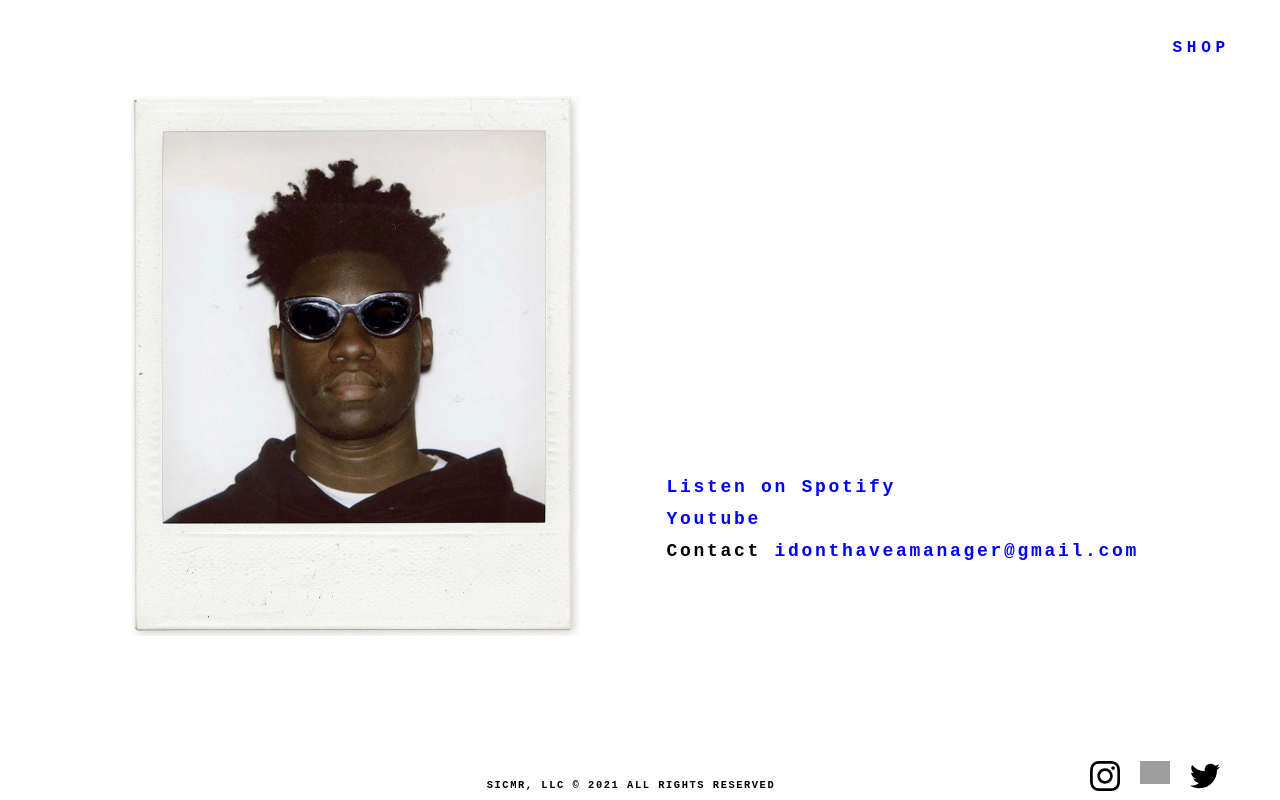
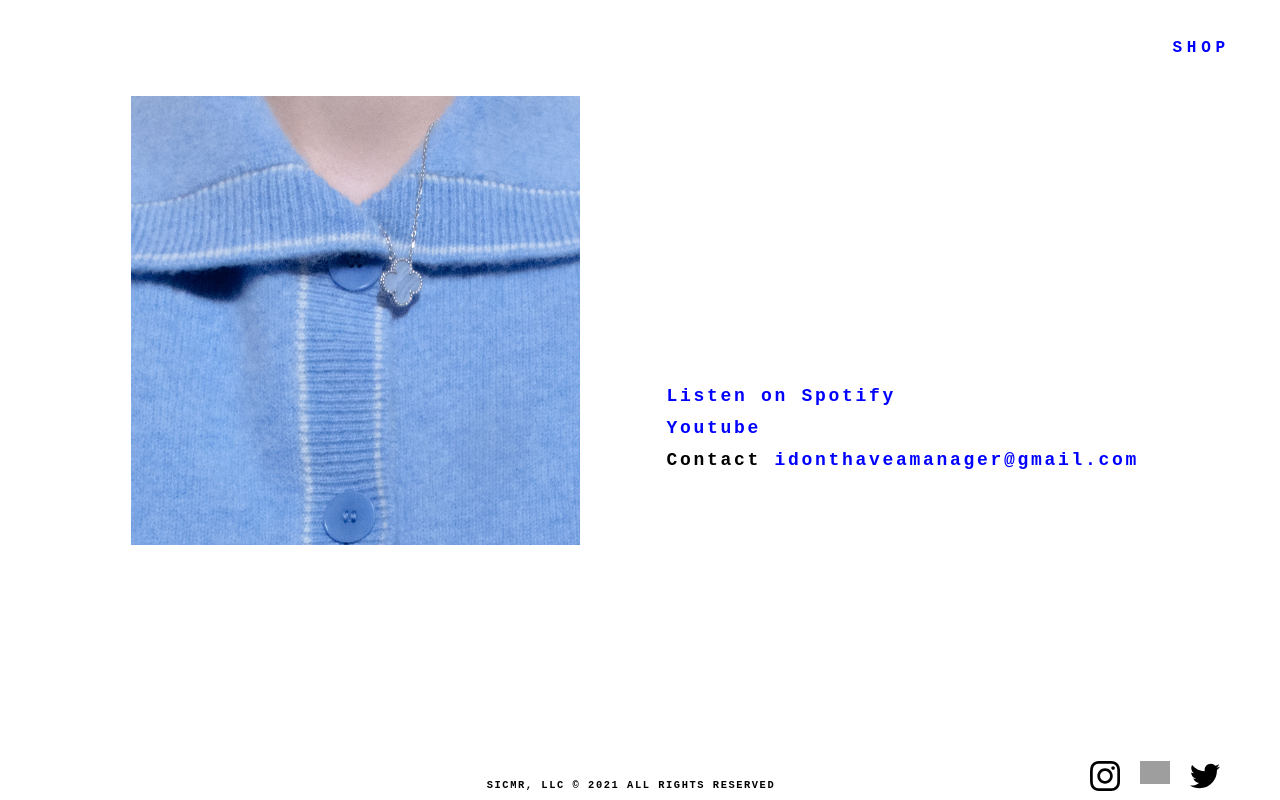
Before and after one commit to SICMR/marsargo.com, a Nuxt app: page / in a window 1280 px wide. Built offline with nearby package versions, Linux system fonts and the light colour scheme; grey boxes are pictures that could not be loaded.

Commit message:
adding new image

```diff
--- a/package.json
+++ b/package.json
@@ -16,7 +16,6 @@
   },
   "devDependencies": {
     "eslint-config-prettier": "^8.3.0",
-    "fibers": "^5.0.0",
     "prettier": "^2.3.2",
     "sass": "^1.39.0",
     "sass-loader": "^10.2.0"
--- a/pages/index.vue
+++ b/pages/index.vue
@@ -2,7 +2,7 @@
 <div class="container">
   <div class="main-vibe">
     <div class="the-image">
-      <img src="/image.png" alt="">
+      <img src="/img.jpg" alt="">
     </div>
     <ul class="main-links">
       <li><a target="_blank" href="https://open.spotify.com/artist/1eArHQcMQC93pQSBaGWpog">Listen on Spotify</a></li>
```
Also changed, not shown: static/img.jpg (added), 1 other file (tests, documents, lock files or other folders).
